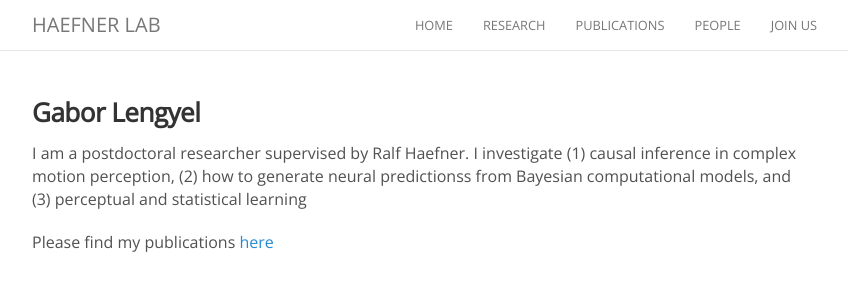
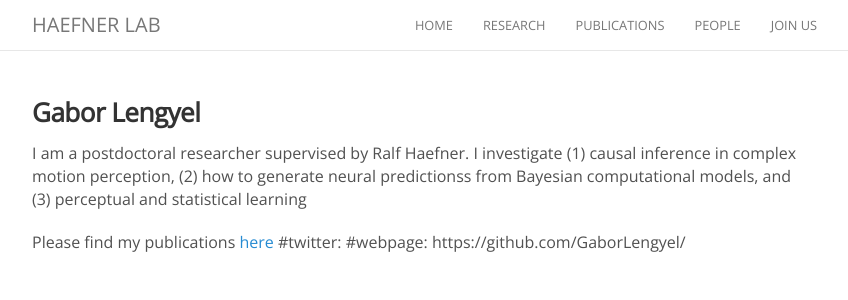
Before and after one commit to haefnerlab/haefnerlab.github.io, a Jekyll site: the page built from _people/gabor_lengyel.md, in a window 1280 px wide. Shown: the top 300 px of the page, without its empty margins (223-1071 px from the left). Built offline with Jekyll 4.4.1, drawn with Linux system fonts in a browser that asks for light colours; nearby versions of some CDN libraries.

Commit message:
Update gabor_lengyel.md

```diff
--- a/_people/gabor_lengyel.md
+++ b/_people/gabor_lengyel.md
@@ -2,11 +2,11 @@
 name: Gabor Lengyel
 position: postdoc
 avatar: gl.jpg
-twitter:
-webpage: https://github.com/GaborLengyel/
 joined: 2021
 ---
 
 I am a postdoctoral researcher supervised by Ralf Haefner. I investigate (1) causal inference in complex motion perception, (2) how to generate neural predictionss from Bayesian computational models, and (3) perceptual and statistical learning
 
 Please find my publications [here](https://scholar.google.com/citations?user=AeHLyVYAAAAJ&hl=en)
+#twitter:
+#webpage: https://github.com/GaborLengyel/
```
